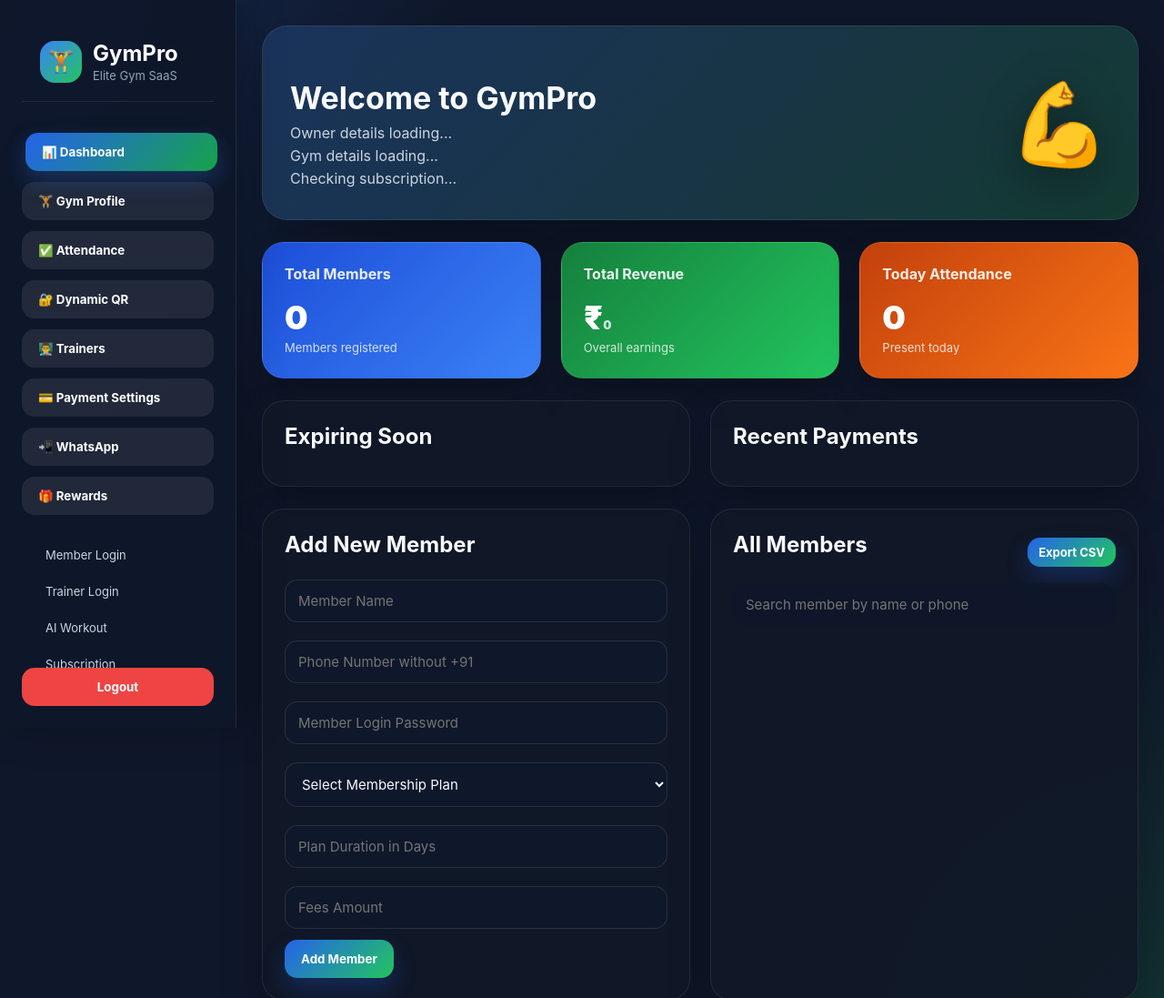
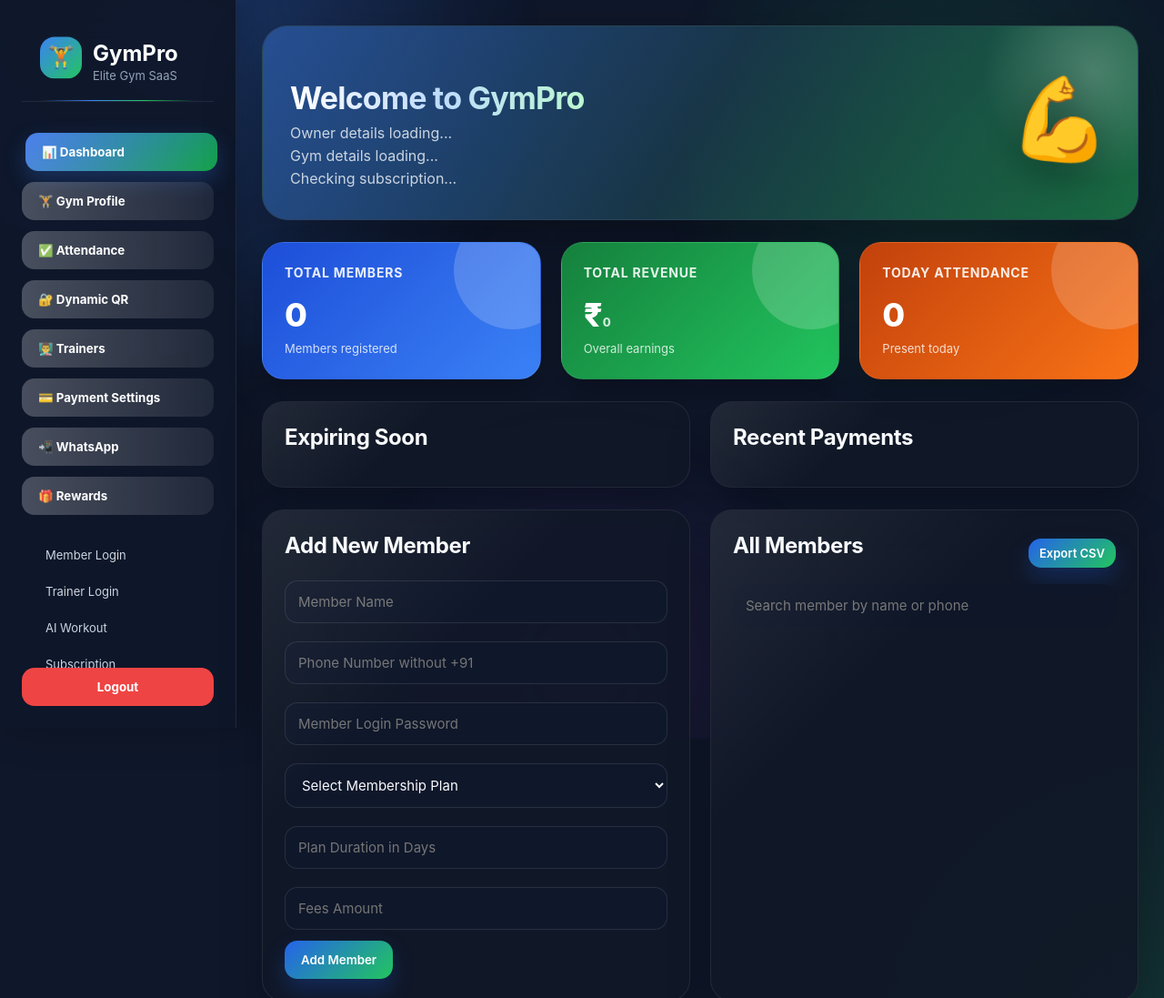
Before and after one commit to yallabandiram07-creator/gympro, a website: page public/dashboard.html in a window 1280 px wide. Shown: the top 1097 px of the page at 91% size. Drawn offline with Linux system fonts and the light colour scheme; no server answers; sample sign-in values are in the browser's storage.

Commit message:
Upgrade premium dashboard visuals

```diff
--- a/public/style.css
+++ b/public/style.css
@@ -699,3 +699,269 @@ select:focus {
     font-size: 54px;
   }
 }
+/* ===== GymPro Premium Upgrade v2 ===== */
+
+.premium-dashboard::before {
+  content: "";
+  position: fixed;
+  inset: 0;
+  pointer-events: none;
+  background:
+    radial-gradient(circle at 20% 10%, rgba(59, 130, 246, 0.22), transparent 28%),
+    radial-gradient(circle at 80% 20%, rgba(34, 197, 94, 0.18), transparent 26%),
+    radial-gradient(circle at 50% 90%, rgba(168, 85, 247, 0.12), transparent 30%);
+  animation: bgPulse 8s ease-in-out infinite alternate;
+  z-index: -1;
+}
+
+@keyframes bgPulse {
+  from {
+    opacity: 0.75;
+    transform: scale(1);
+  }
+  to {
+    opacity: 1;
+    transform: scale(1.04);
+  }
+}
+
+.premium-sidebar {
+  backdrop-filter: blur(18px);
+}
+
+.premium-sidebar .brand {
+  position: relative;
+}
+
+.premium-sidebar .brand::after {
+  content: "";
+  position: absolute;
+  left: 20px;
+  right: 20px;
+  bottom: 0;
+  height: 1px;
+  background: linear-gradient(90deg, transparent, #3b82f6, #22c55e, transparent);
+}
+
+.brand-icon {
+  animation: iconFloat 3s ease-in-out infinite;
+}
+
+@keyframes iconFloat {
+  0%, 100% {
+    transform: translateY(0);
+  }
+  50% {
+    transform: translateY(-6px);
+  }
+}
+
+.nav-btn {
+  position: relative;
+  overflow: hidden;
+}
+
+.nav-btn::before {
+  content: "";
+  position: absolute;
+  inset: 0;
+  left: -100%;
+  background: linear-gradient(90deg, transparent, rgba(255,255,255,0.18), transparent);
+  transition: 0.45s;
+}
+
+.nav-btn:hover::before {
+  left: 100%;
+}
+
+.hero-card {
+  position: relative;
+  overflow: hidden;
+  isolation: isolate;
+}
+
+.hero-card::before {
+  content: "";
+  position: absolute;
+  inset: -2px;
+  background:
+    linear-gradient(120deg, rgba(59,130,246,0.35), transparent, rgba(34,197,94,0.35));
+  z-index: -2;
+}
+
+.hero-card::after {
+  content: "";
+  position: absolute;
+  width: 260px;
+  height: 260px;
+  right: -80px;
+  top: -80px;
+  background: radial-gradient(circle, rgba(255,255,255,0.22), transparent 65%);
+  z-index: -1;
+}
+
+.hero-card h1 {
+  letter-spacing: -0.8px;
+  background: linear-gradient(90deg, #ffffff, #bfdbfe, #bbf7d0);
+  -webkit-background-clip: text;
+  -webkit-text-fill-color: transparent;
+}
+
+.hero-card p {
+  font-weight: 400;
+}
+
+.hero-emoji {
+  animation: gymFloat 4s ease-in-out infinite;
+}
+
+@keyframes gymFloat {
+  0%, 100% {
+    transform: rotate(-4deg) translateY(0);
+  }
+  50% {
+    transform: rotate(5deg) translateY(-12px);
+  }
+}
+
+.premium-stats .stat-card {
+  position: relative;
+  overflow: hidden;
+}
+
+.premium-stats .stat-card::after {
+  content: "";
+  position: absolute;
+  width: 130px;
+  height: 130px;
+  right: -35px;
+  top: -35px;
+  border-radius: 50%;
+  background: rgba(255,255,255,0.18);
+}
+
+.premium-stats .stat-card h3 {
+  font-size: 14px;
+  opacity: 0.9;
+  text-transform: uppercase;
+  letter-spacing: 0.8px;
+}
+
+.premium-stats .stat-card p {
+  font-size: 36px;
+  font-weight: 800;
+  margin: 10px 0 4px;
+}
+
+.premium-stats .stat-card span {
+  position: relative;
+  z-index: 2;
+}
+
+.glass-panel {
+  position: relative;
+  overflow: hidden;
+}
+
+.glass-panel::before {
+  content: "";
+  position: absolute;
+  inset: 0;
+  background: linear-gradient(135deg, rgba(255,255,255,0.08), transparent 35%);
+  pointer-events: none;
+}
+
+.glass-panel:hover {
+  transform: translateY(-4px);
+  border-color: rgba(59,130,246,0.45);
+  box-shadow:
+    0 24px 60px rgba(0,0,0,0.35),
+    0 0 28px rgba(59,130,246,0.15);
+}
+
+.dashboard-cards,
+.content-grid,
+.hero-card,
+.page-header,
+.glass-panel {
+  animation: fadeUp 0.55s ease both;
+}
+
+@keyframes fadeUp {
+  from {
+    opacity: 0;
+    transform: translateY(18px);
+  }
+  to {
+    opacity: 1;
+    transform: translateY(0);
+  }
+}
+
+.modern-list li {
+  position: relative;
+}
+
+.modern-list li::before {
+  content: "";
+  position: absolute;
+  left: 0;
+  top: 16px;
+  bottom: 16px;
+  width: 4px;
+  border-radius: 10px;
+  background: linear-gradient(#3b82f6, #22c55e);
+  opacity: 0;
+  transition: 0.25s ease;
+}
+
+.modern-list li:hover::before {
+  opacity: 1;
+}
+
+.qr-preview {
+  animation: qrGlow 2s ease-in-out infinite alternate;
+}
+
+@keyframes qrGlow {
+  from {
+    box-shadow: 0 0 25px rgba(59,130,246,0.18);
+  }
+  to {
+    box-shadow: 0 0 45px rgba(34,197,94,0.28);
+  }
+}
+
+.primary-btn,
+.danger-btn {
+  border: none;
+  cursor: pointer;
+  font-weight: 600;
+}
+
+.primary-btn:active,
+.danger-btn:active,
+.nav-btn:active {
+  transform: scale(0.96);
+}
+
+.panel-header-row h2,
+.panel h2,
+.page-header h1 {
+  letter-spacing: -0.4px;
+}
+
+.page-header {
+  padding: 22px 0;
+}
+
+.page-header h1 {
+  font-size: 32px;
+  background: linear-gradient(90deg, #ffffff, #93c5fd);
+  -webkit-background-clip: text;
+  -webkit-text-fill-color: transparent;
+}
+
+.page-header p {
+  color: #94a3b8;
+}
```
